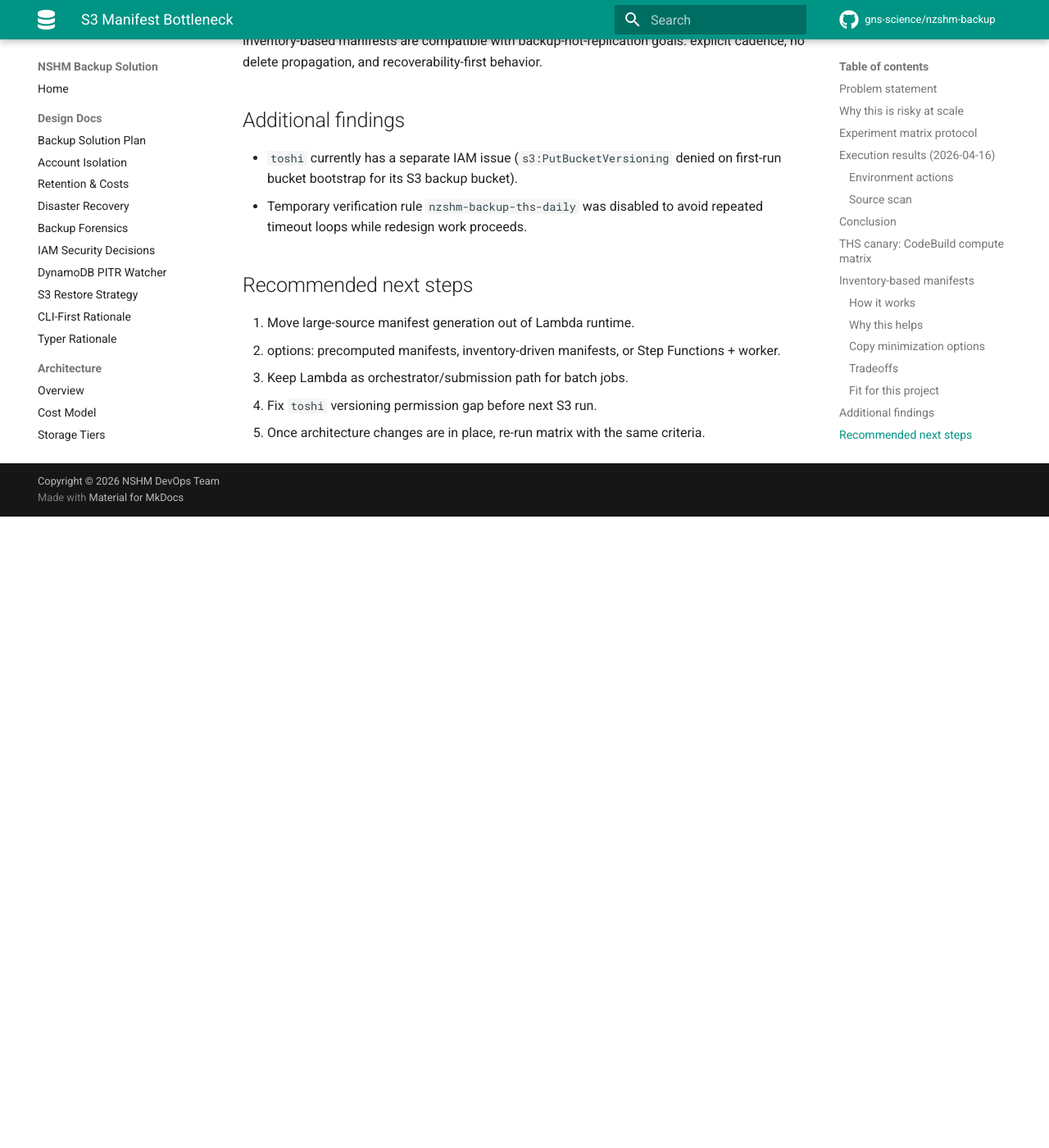
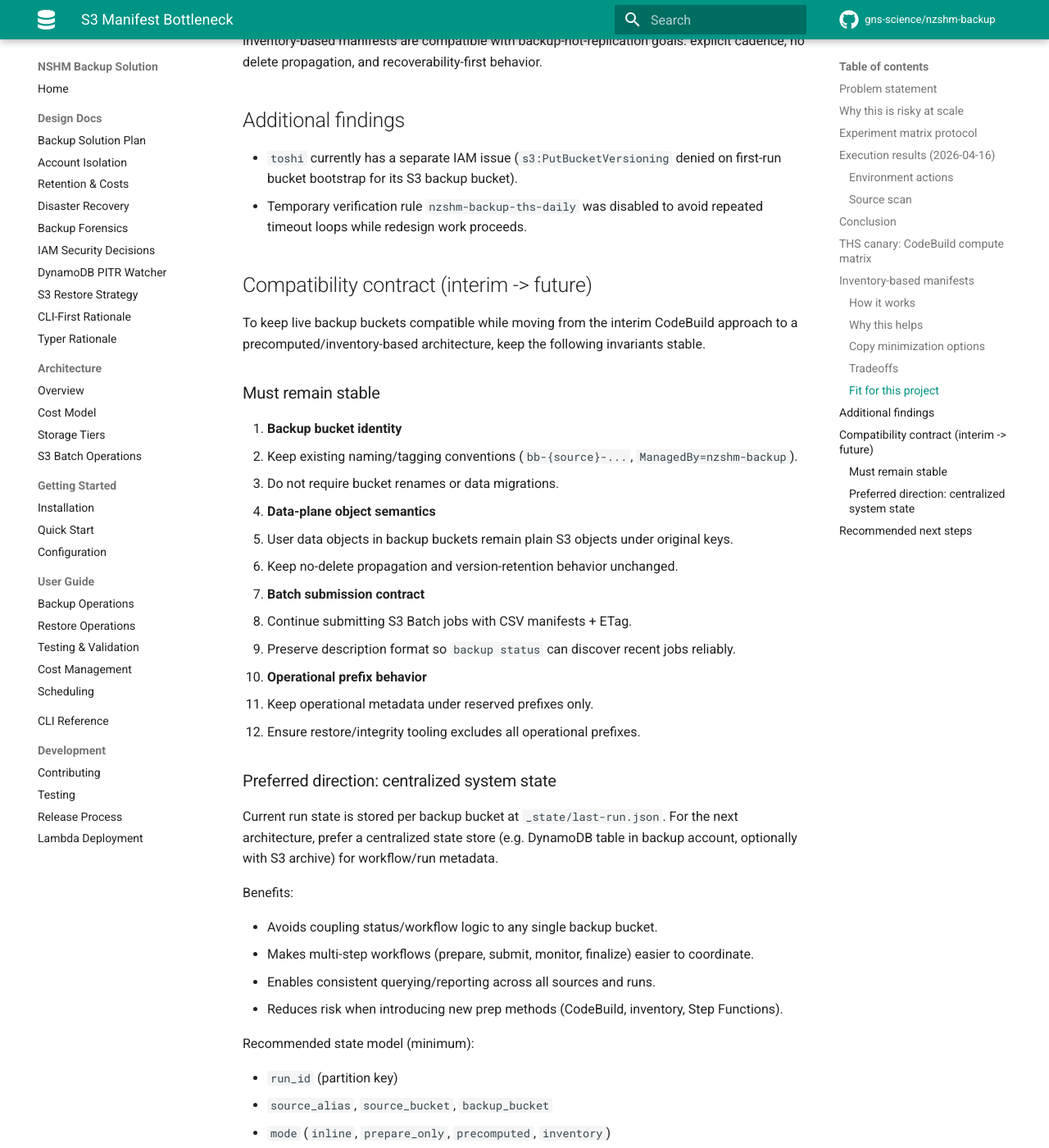
Before and after one commit to GNS-Science/aws-snapshot, an MkDocs documentation site: the page built from docs/design/S3_MANIFEST_BOTTLENECK.md, in a window 1280 px wide and 1400 px high, scrolled down 4038 px. Shown: the whole window at 82% size. Built offline with MkDocs 1.6.1 and Material for MkDocs 9.7.7, drawn with Linux system fonts in a browser that asks for light colours; comment, search, counter and statistics services are not loaded; the version menu is left out; before the commit the page ends 4668 px from its top, so only the background shows below that; some of the changed text lies outside the part shown.

Commit message:
docs: define compatibility contract for manifest migration

```diff
--- a/docs/design/S3_MANIFEST_BOTTLENECK.md
+++ b/docs/design/S3_MANIFEST_BOTTLENECK.md
@@ -140,6 +140,58 @@
 - Temporary verification rule `nzshm-backup-ths-daily` was disabled to avoid repeated timeout loops
   while redesign work proceeds.
 
+## Compatibility contract (interim -> future)
+
+To keep live backup buckets compatible while moving from the interim CodeBuild approach to a
+precomputed/inventory-based architecture, keep the following invariants stable.
+
+### Must remain stable
+
+1. **Backup bucket identity**
+   - Keep existing naming/tagging conventions (`bb-{source}-...`, `ManagedBy=nzshm-backup`).
+   - Do not require bucket renames or data migrations.
+
+2. **Data-plane object semantics**
+   - User data objects in backup buckets remain plain S3 objects under original keys.
+   - Keep no-delete propagation and version-retention behavior unchanged.
+
+3. **Batch submission contract**
+   - Continue submitting S3 Batch jobs with CSV manifests + ETag.
+   - Preserve description format so `backup status` can discover recent jobs reliably.
+
+4. **Operational prefix behavior**
+   - Keep operational metadata under reserved prefixes only.
+   - Ensure restore/integrity tooling excludes all operational prefixes.
+
+### Preferred direction: centralized system state
+
+Current run state is stored per backup bucket at `_state/last-run.json`. For the next architecture,
+prefer a centralized state store (e.g. DynamoDB table in backup account, optionally with S3 archive)
+for workflow/run metadata.
+
+Benefits:
+
+- Avoids coupling status/workflow logic to any single backup bucket.
+- Makes multi-step workflows (prepare, submit, monitor, finalize) easier to coordinate.
+- Enables consistent querying/reporting across all sources and runs.
+- Reduces risk when introducing new prep methods (CodeBuild, inventory, Step Functions).
+
+Recommended state model (minimum):
+
+- `run_id` (partition key)
+- `source_alias`, `source_bucket`, `backup_bucket`
+- `mode` (`inline`, `prepare_only`, `precomputed`, `inventory`)
+- `phase` (`running`, `prepared`, `submitted`, `active`, `completed`, `failed`)
+- `manifest_key`, `manifest_etag`, `objects_in_manifest`
+- `batch_job_id`, `started_at`, `updated_at`, `completed_at`
+- `error_code`, `error_message` (if failed)
+
+Compatibility note:
+
+- Keep writing `_state/last-run.json` during transition for backward compatibility with existing
+  `backup status` behavior.
+- Once centralized status is fully adopted, deprecate bucket-local state via a staged migration.
+
 ## Recommended next steps
 
 1. Move large-source manifest generation out of Lambda runtime.
```
